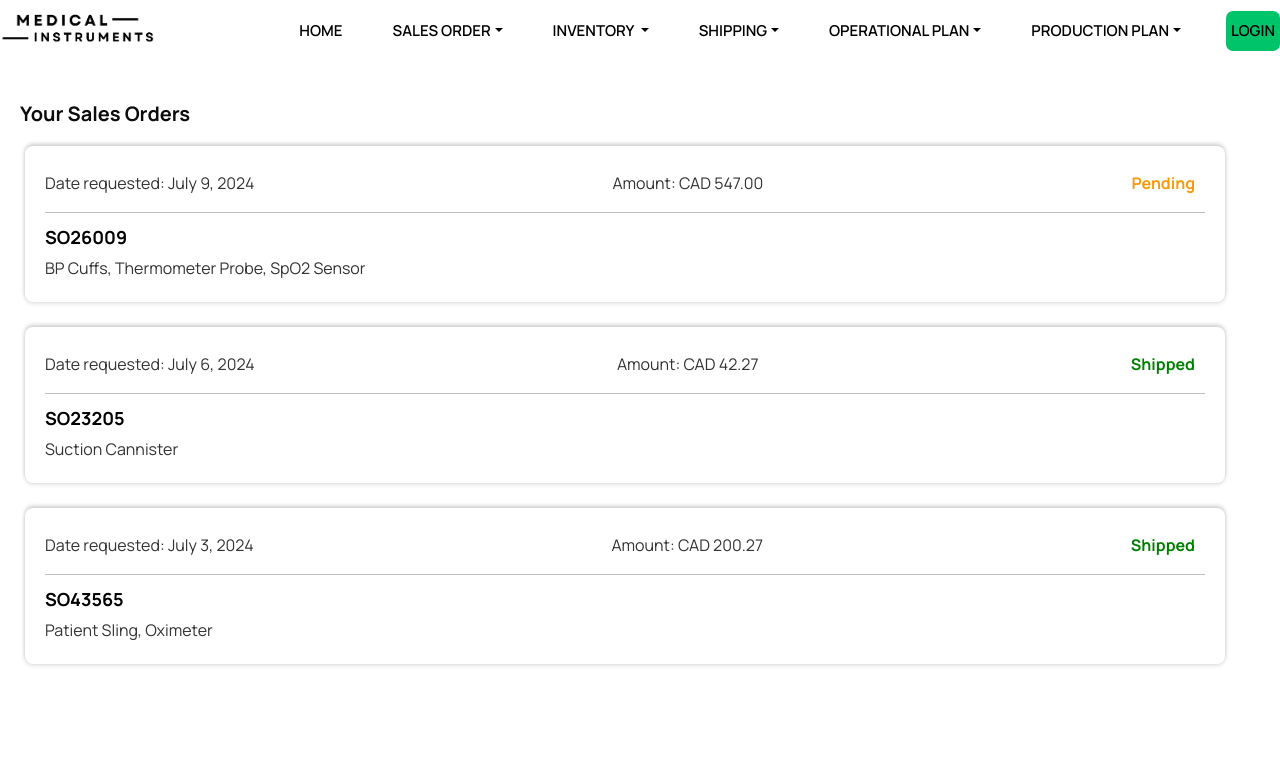
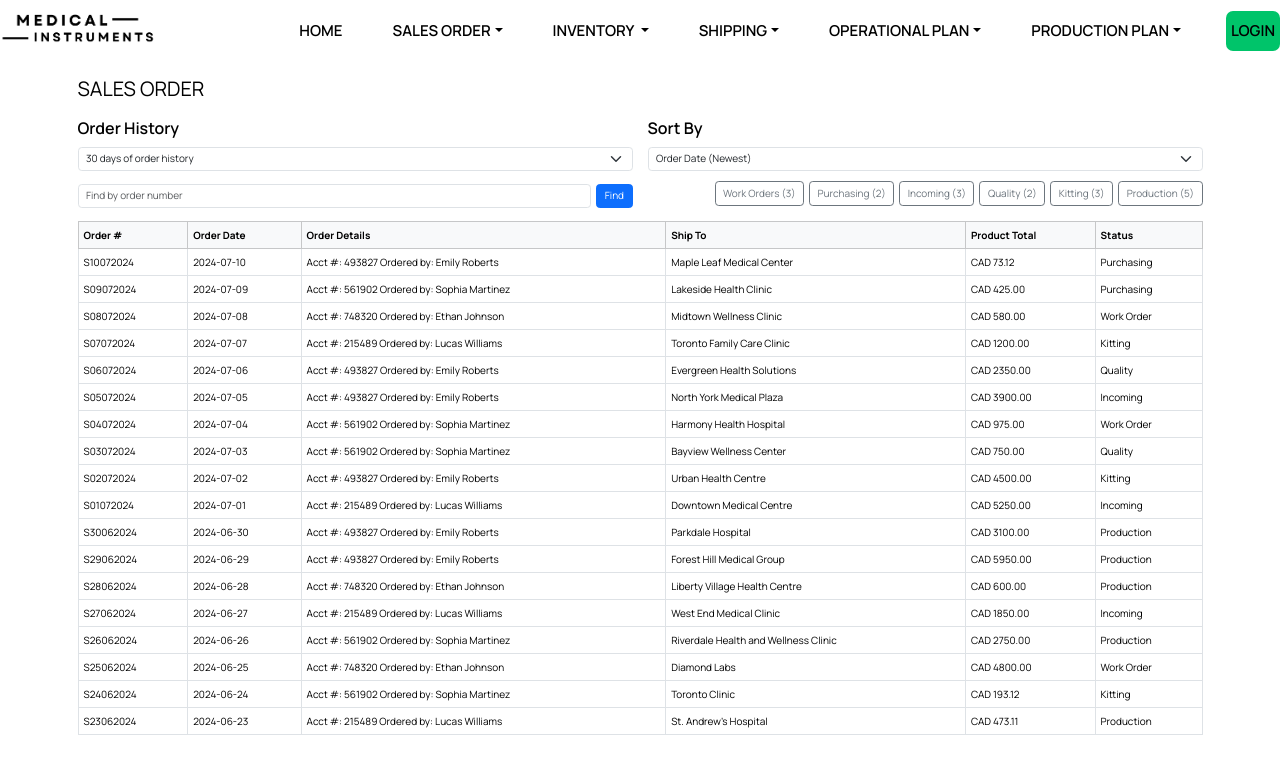
Before and after one commit to marvenilla/medical-instruments, a React (Vite) app: page /sales in a window 1280 px wide. Shown: the top 774 px of the page. Built offline with nearby package versions, Linux system fonts and the light colour scheme.

Commit message:
Update sales order page

```diff
--- a/package.json
+++ b/package.json
@@ -12,6 +12,7 @@
   "dependencies": {
     "bootstrap": "^5.3.3",
     "json-server": "^1.0.0-beta.1",
+    "prop-types": "^15.8.1",
     "react": "^18.2.0",
     "react-bootstrap": "^2.10.4",
     "react-dom": "^18.2.0",
--- a/src/App.jsx
+++ b/src/App.jsx
@@ -1,3 +1,4 @@
+// App.jsx
 import { BrowserRouter, Routes, Route } from "react-router-dom";
 import Sales from "./pages/Sales";
 import Shipping from "./pages/Shipping";
@@ -14,7 +15,7 @@ function App() {
         <Route path="sales" element={<Sales />} />
         <Route path="shipping" element={<Shipping />} />
         <Route path="/login" element={<Login />} />
-        <Route path="app" element={<AppLayout />}></Route>
+        <Route path="app" element={<AppLayout />} />
         <Route path="*" element={<PageNotFound />} />
       </Routes>
     </BrowserRouter>
--- a/src/components/OrderItem.css
+++ b/src/components/OrderItem.css
@@ -1,25 +1,28 @@
 .order-item {
-  background-color: #ffffff; /* White background */
-  border-radius: 8px; /* Rounded corners */
-  box-shadow:
-    0 2px 4px rgba(0, 0, 0, 0.1),  /* Subtle shadow at the bottom */
-    0 -2px 4px rgba(0, 0, 0, 0.2); /* Darker shadow at the top */
-  padding: 20px; /* Padding inside the container */
-  margin: 5px 5px; /* Increased margin around each item for more space */
-  width: calc(100% - 20px); /* Width of the container with margins */
-  max-width: 1200px; /* Max width for the container */
+  background-color: #ffffff;
+  border-radius: 8px;
+  box-shadow: 0 2px 2px rgba(0, 0, 0, 0.1), 0 -2px 4px rgba(0, 0, 0, 0.2);
+  padding: 10px 20px;
+  margin: 0;
+  width: 100%;
 }
 
-.order-item-header {
+.order-item-row {
   display: flex;
   justify-content: space-between;
   align-items: center;
-  margin-bottom: 10px; /* Space between header and content */
 }
 
-.order-date, .order-amount {
-  font-size: 16px; /* Font size for date and amount */
-  color: #333; /* Darker text color for better readability */
+.order-id,
+.order-date,
+.order-description,
+.order-shipto,
+.order-amount,
+.order-status {
+  flex: 1;
+  text-align: left;
+  font-size: 14px;
+  color: #333;
 }
 
 .order-status {
@@ -27,44 +30,16 @@
   padding: 5px 10px;
   border-radius: 4px;
   text-transform: capitalize;
-  font-size: 16px;
 }
 
 .order-status.shipped {
-  color: green; /* Green text for shipped status */
+  color: green;
 }
 
 .order-status.pending {
-  color: rgb(248, 153, 10); /* Orange text for pending status */
+  color: orange;
 }
 
 .order-status.canceled {
-  color: red; /* Red text for canceled status */
+  color: red;
 }
-
-.order-item-content {
-  margin-top: 10px; /* Space between content lines */
-}
-
-.order-item-content .order-id {
-  font-size: 18px; /* Larger font for order ID */
-  color: #000; /* Darker color for emphasis */
-  margin-bottom: 5px; /* Space between ID and description */
-  cursor: pointer; /* Change cursor to pointer on hover */
-  transition: color 0.3s ease; /* Smooth transition for color change */
-}
-
-.order-item-content .order-id:hover {
-  color: red; /* Change color to red on hover */
-}
-
-.order-item-content .order-description {
-  font-size: 16px; /* Font size for description */
-  color: #333; /* Darker text color for better readability */
-}
-
-hr {
-  border: none;
-  border-top: 1px solid black;
-  margin: 10px 0;
-}
--- a/src/components/OrderItem.jsx
+++ b/src/components/OrderItem.jsx
@@ -1,56 +1,17 @@
-// import './OrderItem.css';
-// import PropTypes from 'prop-types';
-
-// const OrderItem = ({ order }) => {
-//   return (
-//     <div className="order-item">
-//       <div className="order-item-content">
-//         <div>Date requested {order.date}</div>
-//         <div>Amount: {order.currency} {order.amount}</div>
-//         <div>
-//           <strong>{order.id}</strong> - {order.description}
-//         </div>
-//       </div>
-//       <span className={`order-status ${order.status.toLowerCase()}`}>
-//         {order.status}
-//       </span>
-//     </div>
-//   );
-// };
-
-// OrderItem.propTypes = {
-//   order: PropTypes.shape({
-//     id: PropTypes.string.isRequired,
-//     date: PropTypes.string.isRequired,
-//     amount: PropTypes.string.isRequired,
-//     currency: PropTypes.string.isRequired,
-//     description: PropTypes.string.isRequired,
-//     purchaseOrder: PropTypes.string.isRequired,
-//     status: PropTypes.string.isRequired,
-//   }).isRequired,
-// };
-
-// export default OrderItem;
-
-import './OrderItem.css';
-import PropTypes from 'prop-types';
+// import React from "react";
+import PropTypes from "prop-types";
+import "./OrderItem.css";
 
 const OrderItem = ({ order }) => {
   return (
-    <div className="order-item">
-      <div className="order-item-header">
-        <div className="order-date">Date requested: {order.date}</div>
-        <div className="order-amount">Amount: {order.currency} {order.amount}</div>
-        <span className={`order-status ${order.status.toLowerCase()}`}>
-          {order.status}
-        </span>
-      </div>
-      <hr />
-      <div className="order-item-content">
-        <div className="order-id"><strong>{order.id}</strong></div>
-        <div className="order-description">{order.description}</div>
-      </div>
-    </div>
+    <tr>
+      <td>{order.id}</td>
+      <td>{order.date}</td>
+      <td>{order.description}</td>
+      <td>{order.shipTo}</td>
+      <td>CAD {order.amount.toFixed(2)}</td>
+      <td className={`status ${order.status.toLowerCase()}`}>{order.status}</td>
+    </tr>
   );
 };
 
@@ -58,11 +19,10 @@ OrderItem.propTypes = {
   order: PropTypes.shape({
     id: PropTypes.string.isRequired,
     date: PropTypes.string.isRequired,
-    amount: PropTypes.string.isRequired,
-    currency: PropTypes.string.isRequired,
+    amount: PropTypes.number.isRequired,
+    status: PropTypes.string.isRequired,
     description: PropTypes.string.isRequired,
-    purchaseOrder: PropTypes.string.isRequired,
-    status: PropTypes.string.isRequired,
+    shipTo: PropTypes.string.isRequired,
   }).isRequired,
 };
 
--- a/src/components/OrderList.css
+++ b/src/components/OrderList.css
@@ -1,5 +1,16 @@
-.order-list {
-  display: flex;
-  flex-direction: column;
-  gap: 15px;
+h2,
+.form-label {
+  color: black;
 }
+
+.status.shipped {
+  color: green;
+}
+
+.status.pending {
+  color: orange;
+}
+
+.status.canceled {
+  color: red;
+}
--- a/src/components/OrderList.jsx
+++ b/src/components/OrderList.jsx
@@ -1,41 +1,103 @@
-import OrderItem from '../components/OrderItem';
-import './OrderList.css';
+// import React from "react";
+import PropTypes from "prop-types";
+import OrderItem from "./OrderItem";
+import "./OrderList.css";
+import "bootstrap/dist/css/bootstrap.min.css";
 
-const orders = [
-  {
-    id: 'SO26009',
-    date: 'July 9, 2024',
-    amount: '547.00',
-    currency: 'CAD',
-    description: 'BP Cuffs, Thermometer Probe, SpO2 Sensor',
-    status: 'Pending'
-  },
-  {
-    id: 'SO23205',
-    date: 'July 6, 2024',
-    amount: '42.27',
-    currency: 'CAD',
-    description: 'Suction Cannister',
-    status: 'Shipped'
-  },
-  {
-    id: 'SO43565',
-    date: 'July 3, 2024',
-    amount: '200.27',
-    currency: 'CAD',
-    description: 'Patient Sling, Oximeter',
-    status: 'Shipped'
-  }
-];
+const OrderList = ({ orders }) => {
+  return (
+    <div className="container mt-4">
+      <h2 className="mb-4">SALES ORDER</h2>
 
-const OrderList = () => {
-  return (
-    <div className="order-list">
-      {orders.map(order => (
-        <OrderItem key={order.id} order={order} />
-      ))}
+      <div className="row mb-3">
+        <div className="col-md-6">
+          <label htmlFor="orderHistory" className="form-label">
+            Order History
+          </label>
+          <select id="orderHistory" className="form-select">
+            <option>30 days of order history</option>
+            <option>60 days of order history</option>
+            <option>90 days of order history</option>
+          </select>
+        </div>
+        <div className="col-md-6">
+          <label htmlFor="sortBy" className="form-label">
+            Sort By
+          </label>
+          <select id="sortBy" className="form-select">
+            <option>Order Date (Newest)</option>
+            <option>Order Date (Oldest)</option>
+            <option>Amount (High to Low)</option>
+            <option>Amount (Low to High)</option>
+          </select>
+        </div>
+      </div>
+
+      <div className="row mb-3 align-items-center">
+        <div className="col-md-6 d-flex">
+          <input
+            type="text"
+            className="form-control me-2"
+            placeholder="Find by order number"
+          />
+          <button className="btn btn-primary" type="button">
+            <i className="fas fa-search"></i> Find
+          </button>
+        </div>
+        <div className="col-md-6 d-flex flex-wrap justify-content-end">
+          <button type="button" className="btn btn-outline-secondary me-2 mb-2">
+            Work Orders (3)
+          </button>
+          <button type="button" className="btn btn-outline-secondary me-2 mb-2">
+            Purchasing (2)
+          </button>
+          <button type="button" className="btn btn-outline-secondary me-2 mb-2">
+            Incoming (3)
+          </button>
+          <button type="button" className="btn btn-outline-secondary me-2 mb-2">
+            Quality (2)
+          </button>
+          <button type="button" className="btn btn-outline-secondary me-2 mb-2">
+            Kitting (3)
+          </button>
+          <button type="button" className="btn btn-outline-secondary mb-2">
+            Production (5)
+          </button>
+        </div>
+      </div>
+
+      <table className="table table-bordered">
+        <thead className="table-light">
+          <tr>
+            <th scope="col">Order #</th>
+            <th scope="col">Order Date</th>
+            <th scope="col">Order Details</th>
+            <th scope="col">Ship To</th>
+            <th scope="col">Product Total</th>
+            <th scope="col">Status</th>
+          </tr>
+        </thead>
+        <tbody>
+          {orders.map((order) => (
+            <OrderItem key={order.id} order={order} />
+          ))}
+        </tbody>
+      </table>
     </div>
   );
 };
 
+OrderList.propTypes = {
+  orders: PropTypes.arrayOf(
+    PropTypes.shape({
+      id: PropTypes.string.isRequired,
+      date: PropTypes.string.isRequired,
+      amount: PropTypes.number.isRequired,
+      status: PropTypes.string.isRequired,
+      description: PropTypes.string.isRequired,
+      shipTo: PropTypes.string.isRequired,
+    })
+  ).isRequired,
+};
+
 export default OrderList;
--- a/src/pages/Sales.jsx
+++ b/src/pages/Sales.jsx
@@ -1,15 +1,166 @@
+import { useState, useEffect } from "react";
 import PageNav from "../components/PageNav";
-import OrderList from '../components/OrderList';
-import styles from './Sales.module.css';
+import OrderList from "../components/OrderList";
 
-export default function Sale() {
+const Sales = () => {
+  const [orders, setOrders] = useState([]);
+
+  useEffect(() => {
+    const dummyOrders = [
+      {
+        id: "S10072024",
+        date: "2024-07-10",
+        amount: 73.12,
+        status: "Purchasing",
+        description: "Acct #: 493827 Ordered by: Emily Roberts",
+        shipTo: "Maple Leaf Medical Center",
+      },
+      {
+        id: "S09072024",
+        date: "2024-07-09",
+        amount: 425,
+        status: "Purchasing",
+        description: "Acct #: 561902 Ordered by: Sophia Martinez",
+        shipTo: "Lakeside Health Clinic",
+      },
+      {
+        id: "S08072024",
+        date: "2024-07-08",
+        amount: 580,
+        status: "Work Order",
+        description: "Acct #: 748320 Ordered by: Ethan Johnson",
+        shipTo: "Midtown Wellness Clinic",
+      },
+      {
+        id: "S07072024",
+        date: "2024-07-07",
+        amount: 1200,
+        status: "Kitting",
+        description: "Acct #: 215489 Ordered by: Lucas Williams",
+        shipTo: "Toronto Family Care Clinic",
+      },
+      {
+        id: "S06072024",
+        date: "2024-07-06",
+        amount: 2350,
+        status: "Quality",
+        description: "Acct #: 493827 Ordered by: Emily Roberts",
+        shipTo: "Evergreen Health Solutions",
+      },
+      {
+        id: "S05072024",
+        date: "2024-07-05",
+        amount: 3900,
+        status: "Incoming",
+        description: "Acct #: 493827 Ordered by: Emily Roberts",
+        shipTo: "North York Medical Plaza",
+      },
+      {
+        id: "S04072024",
+        date: "2024-07-04",
+        amount: 975,
+        status: "Work Order",
+        description: "Acct #: 561902 Ordered by: Sophia Martinez",
+        shipTo: "Harmony Health Hospital",
+      },
+      {
+        id: "S03072024",
+        date: "2024-07-03",
+        amount: 750,
+        status: "Quality",
+        description: "Acct #: 561902 Ordered by: Sophia Martinez",
+        shipTo: "Bayview Wellness Center",
+      },
+      {
+        id: "S02072024",
+        date: "2024-07-02",
+        amount: 4500,
+        status: "Kitting",
+        description: "Acct #: 493827 Ordered by: Emily Roberts",
+        shipTo: "Urban Health Centre",
+      },
+      {
+        id: "S01072024",
+        date: "2024-07-01",
+        amount: 5250,
+        status: "Incoming",
+        description: "Acct #: 215489 Ordered by: Lucas Williams",
+        shipTo: "Downtown Medical Centre",
+      },
+      {
+        id: "S30062024",
+        date: "2024-06-30",
+        amount: 3100,
+        status: "Production",
+        description: "Acct #: 493827 Ordered by: Emily Roberts",
+        shipTo: "Parkdale Hospital",
+      },
+      {
+        id: "S29062024",
+        date: "2024-06-29",
+        amount: 5950,
+        status: "Production",
+        description: "Acct #: 493827 Ordered by: Emily Roberts",
+        shipTo: "Forest Hill Medical Group",
+      },
+      {
+        id: "S28062024",
+        date: "2024-06-28",
+        amount: 600,
+        status: "Production",
+        description: "Acct #: 748320 Ordered by: Ethan Johnson",
+        shipTo: "Liberty Village Health Centre",
+      },
+      {
+        id: "S27062024",
+        date: "2024-06-27",
+        amount: 1850,
+        status: "Incoming",
+        description: "Acct #: 215489 Ordered by: Lucas Williams",
+        shipTo: "West End Medical Clinic",
+      },
+      {
+        id: "S26062024",
+        date: "2024-06-26",
+        amount: 2750,
+        status: "Production",
+        description: "Acct #: 561902 Ordered by: Sophia Martinez",
+        shipTo: "Riverdale Health and Wellness Clinic",
+      },
+      {
+        id: "S25062024",
+        date: "2024-06-25",
+        amount: 4800,
+        status: "Work Order",
+        description: "Acct #: 748320 Ordered by: Ethan Johnson",
+        shipTo: "Diamond Labs",
+      },
+      {
+        id: "S24062024",
+        date: "2024-06-24",
+        amount: 193.12,
+        status: "Kitting",
+        description: "Acct #: 561902 Ordered by: Sophia Martinez",
+        shipTo: "Toronto Clinic",
+      },
+      {
+        id: "S23062024",
+        date: "2024-06-23",
+        amount: 473.11,
+        status: "Production",
+        description: "Acct #: 215489 Ordered by: Lucas Williams",
+        shipTo: "St. Andrew's Hospital",
+      },
+    ];
+    setOrders(dummyOrders);
+  }, []);
+
   return (
     <div>
       <PageNav />
-      <div className={styles['sales-order-container']}>
-        <h1>Your Sales Orders</h1>
-        <OrderList />
-      </div>
+      <OrderList orders={orders} />
     </div>
   );
-}
+};
+
+export default Sales;
```
Also changed, not shown: 1 other file (tests, documents, lock files or other folders).
